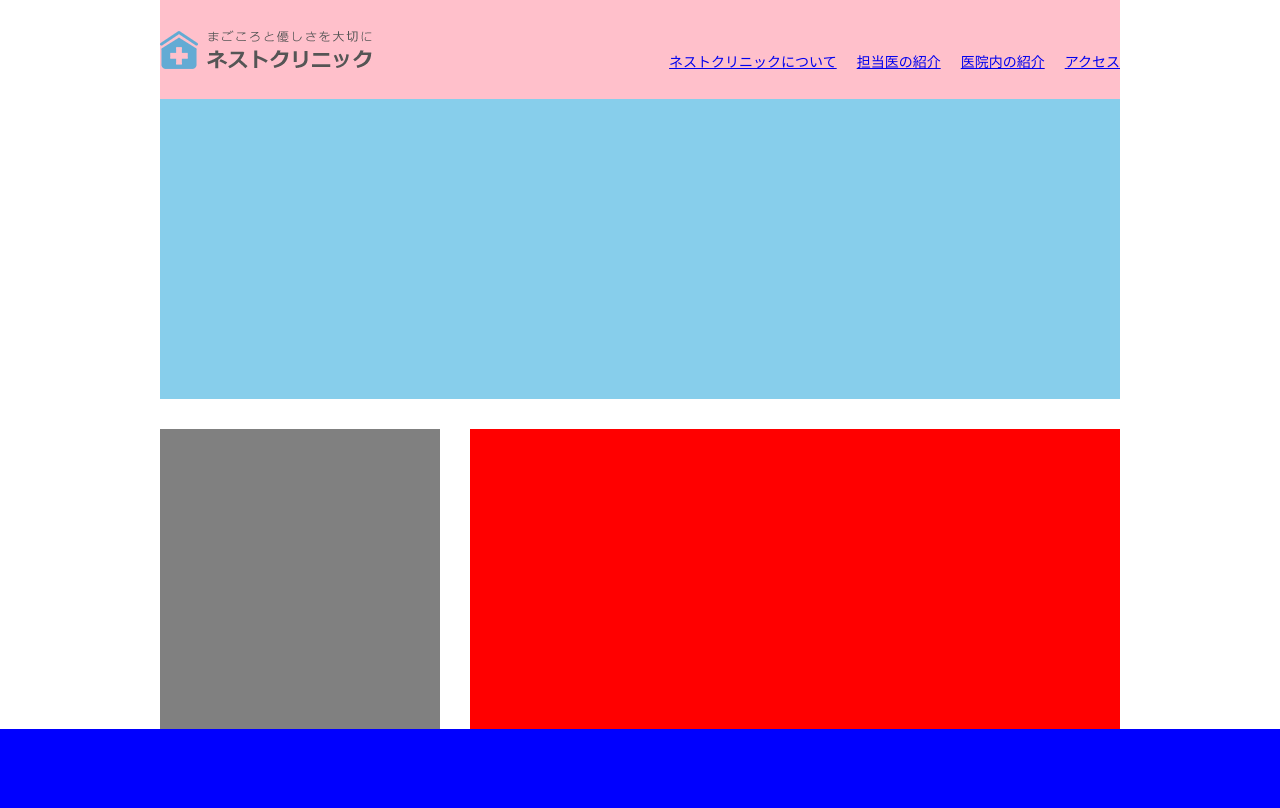
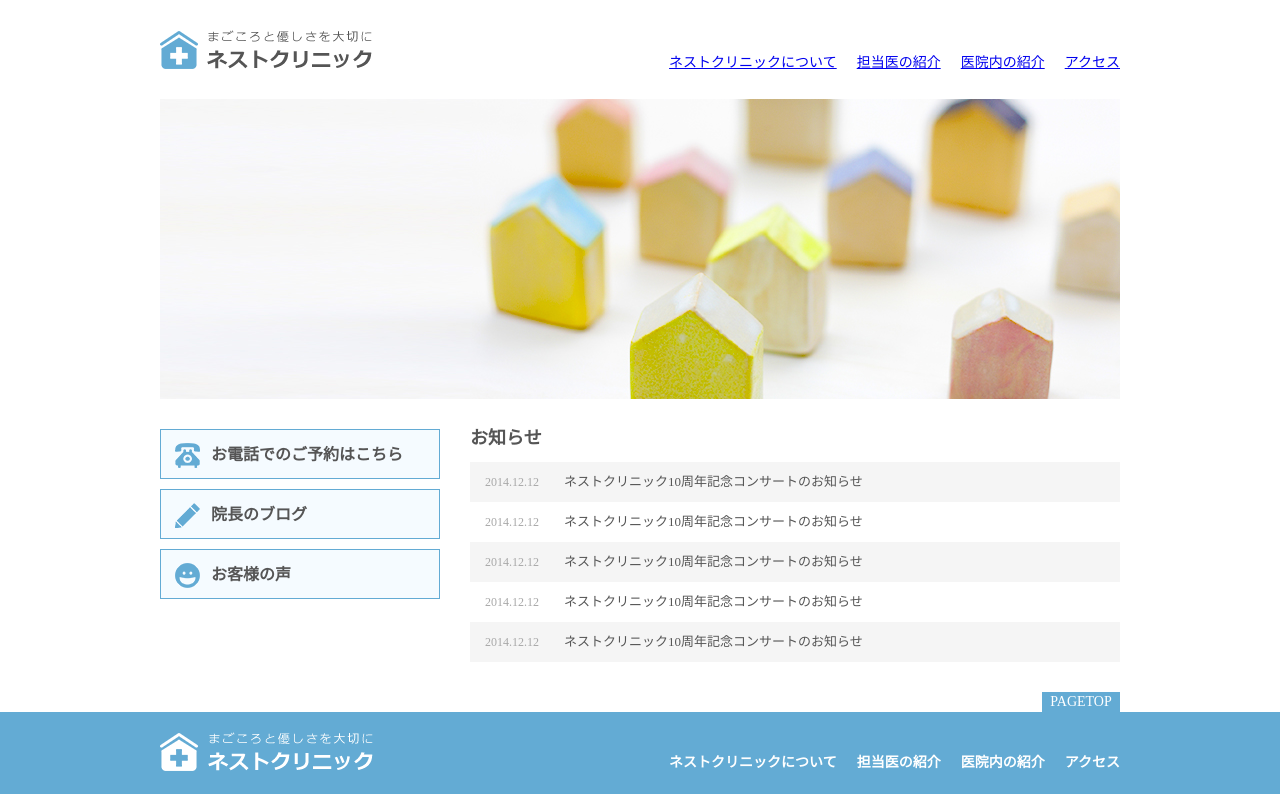
Before and after one commit to taniguchi604/practice, a PHP site: page / in a window 1280 px wide. Run offline with PHP 8.4, Linux system fonts and the light colour scheme.

Commit message:
chapter1 完了

```diff
--- a/chapter1/index.html
+++ b/chapter1/index.html
@@ -31,15 +31,38 @@
 		<!-- #header ここまで -->
 
 		<!-- #mainimage ここから -->
-		<div id='mainimage'></div>
+		<div id='mainimage'>
+			<img src="images/mainimage.jpg" alt="メイン画像"/>
+		</div>
 		<!-- #mainimage ここまで -->
 
 		<!-- #left ここから -->
-		<div id='left'></div>
+		<div id='left'>
+			<ul>
+				<li><a id="icon_tel" href="#">お電話でのご予約はこちら</a></li>
+				<li><a id="icon_blog" href="#">院長のブログ</a></li>
+				<li><a id="icon_voice" href="#">お客様の声</a></li>
+			</ul>
+		</div>
 		<!-- #left ここまで -->
 
 		<!-- #right ここから -->
-		<div id='right'></div>
+		<div id='right'>
+			<h2>お知らせ</h2>
+			<dl>
+				<dt>2014.12.12</dt>
+				<dd>ネストクリニック10周年記念コンサートのお知らせ</dd>
+				<dt>2014.12.12</dt>
+				<dd>ネストクリニック10周年記念コンサートのお知らせ</dd>
+				<dt>2014.12.12</dt>
+				<dd>ネストクリニック10周年記念コンサートのお知らせ</dd>
+				<dt>2014.12.12</dt>
+				<dd>ネストクリニック10周年記念コンサートのお知らせ</dd>
+				<dt>2014.12.12</dt>
+				<dd>ネストクリニック10周年記念コンサートのお知らせ</dd>
+				<div class='clearfix'></div>
+			</dl>
+		</div>
 		<!-- #right ここまで -->
 
 		<div class='clearfix'></div>
@@ -48,7 +71,31 @@
 	<!-- #wrapper ここまで -->
 
 	<!-- #footer ここから -->
-	<footer></footer>
+	<footer>
+
+		<div id="footer_inner">
+
+			<p id="pagetop">
+				<a href="#">PAGETOP</a>
+			</p>
+
+			<p id="footer_logo">
+				<img src="images/logo_footer.png" alt="まごころと優しさを大切に　ネストクリニック">
+			</p>
+
+			<ul>
+				<li><a href="#">ネストクリニックについて</a></li>
+				<li><a href="#">担当医の紹介</a></li>
+				<li><a href="#">医院内の紹介</a></li>
+				<li><a href="#">アクセス</a></li>
+				<div class='clearfix'></div>
+			</ul>
+
+			<div class='clearfix'></div>
+
+		</div>
+
+	</footer>
 	<!-- #footer ここまで -->
 
 </body>
--- a/chapter1/style.css
+++ b/chapter1/style.css
@@ -86,7 +86,6 @@ div#wrapper {
 header {
 	width: 960px;
 	height: 99px;
-	background-color: pink;
 }
 
 header h1 {
@@ -112,7 +111,6 @@ nav ul li {
 div#mainimage {
 	width: 960px;
 	height: 300px;
-	background-color: skyblue;
 	margin-bottom: 30px;
 }
 
@@ -124,12 +122,40 @@ div#mainimage {
 ========================================= */
 div#left {
 	width: 280px;
-	height: 300px;
-	background-color: gray;
+	height: auto;
 	float: left;
 	margin-right: 30px;
 }
 
+div#left ul li {
+	width: 278px;
+	height: 48px;
+	background-color: #f5fbff;
+	margin-bottom: 10px;
+	border: 1px solid #63abd4;
+}
+
+div#left ul li a {
+	font-size: 16px;
+	font-weight: bold;
+	color: #555555;
+	text-decoration: none;
+	line-height: 50px;
+	display: block;
+	padding-left: 50px;
+}
+
+a#icon_tel {
+	background: url(images/icon_tel.png) no-repeat 14px center;
+}
+
+a#icon_blog {
+	background: url(images/icon_blog.png) no-repeat 14px center;
+}
+
+a#icon_voice {
+	background: url(images/icon_voice.png) no-repeat 14px center;
+}
 
 
 
@@ -138,11 +164,41 @@ div#left {
 ========================================= */
 div#right {
 	width: 650px;
-	height: 300px;
-	background-color: red;
+	height: auto;
 	float: left;
 }
 
+div#right h2 {
+	font-size: 18px;
+	font-weight: bold;
+	color: #555555;
+	margin-bottom: 15px;
+}
+
+div#right dt {
+	font-size: 12px;
+	color: #a8a8a8;
+	float: left;
+	width: 79px;
+	line-height: 40px;
+	padding-left: 15px;
+}
+
+div#right dd {
+	font-size: 13px;
+	color: #555555;
+	float: left;
+	width: 556px;
+	line-height: 40px;
+}
+
+div#right dt:nth-of-type(odd) {
+	background-color: #f5f5f5;
+}
+
+div#right dd:nth-of-type(odd) {
+	background-color: #f5f5f5;
+}
 
 
 div.clearfix {
@@ -157,6 +213,49 @@ div.clearfix {
 ========================================= */
 footer {
 	width: 100%;
-	height: 79px;
-	background-color: blue;
+	height: auto;
+	background-color: #63abd4;
+	margin-top: 50px;
 }
+
+div#footer_inner {
+	width: 960px;
+	margin: 0 auto;
+	position: relative;
+	padding: 20px 0;
+}
+
+p#pagetop a {
+	width: 78px;
+	height: 20px;
+	background-color: #63abd4;
+	text-align: center;
+	color: white;
+	display: block;
+	text-decoration: none;
+	line-height: 20px;
+	position: absolute;
+	top: -20px;
+	right: 0;
+}
+
+p#footer_logo {
+	float: left;
+}
+
+footer ul {
+	float: right;
+	margin-top: 24px;
+}
+
+footer ul li {
+	float: left;
+	margin-left: 20px;
+}
+
+footer ul li a {
+	color: white;
+	font-size: 14px;
+	font-weight: bold;
+	text-decoration: none;
+}
```
